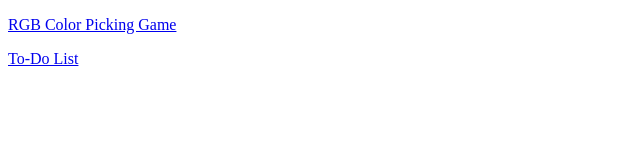
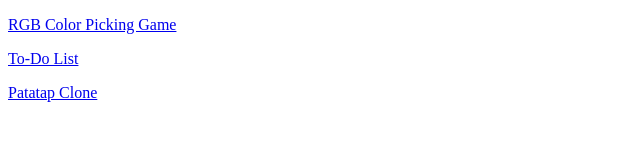
Before and after one commit to dehydrate/webdev-bootcamp-projects, a plain HTML site: page index.html in a window 1280 px wide. Shown: the whole page, without its empty margins (0-640 px from the left). Drawn offline with Linux system fonts and the light colour scheme.

Commit message:
Patatap clone included in index

```diff
--- a/index.html
+++ b/index.html
@@ -10,5 +10,8 @@
 	<p>
 		<a href="todo list/index.html">To-Do List</a>
 	</p>
+	<p>
+		<a href="patatap clone/index.html">Patatap Clone</a>
+	</p>
 </body>
 </html>
```
